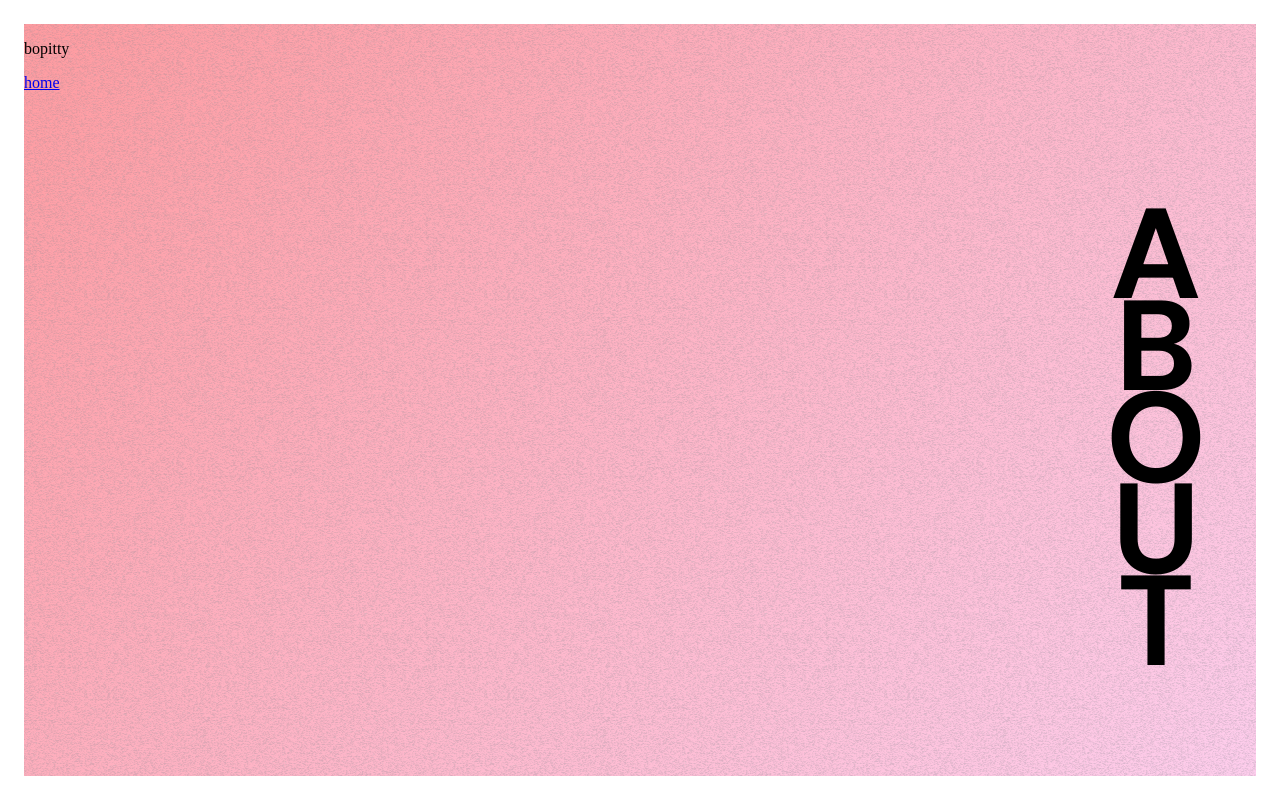
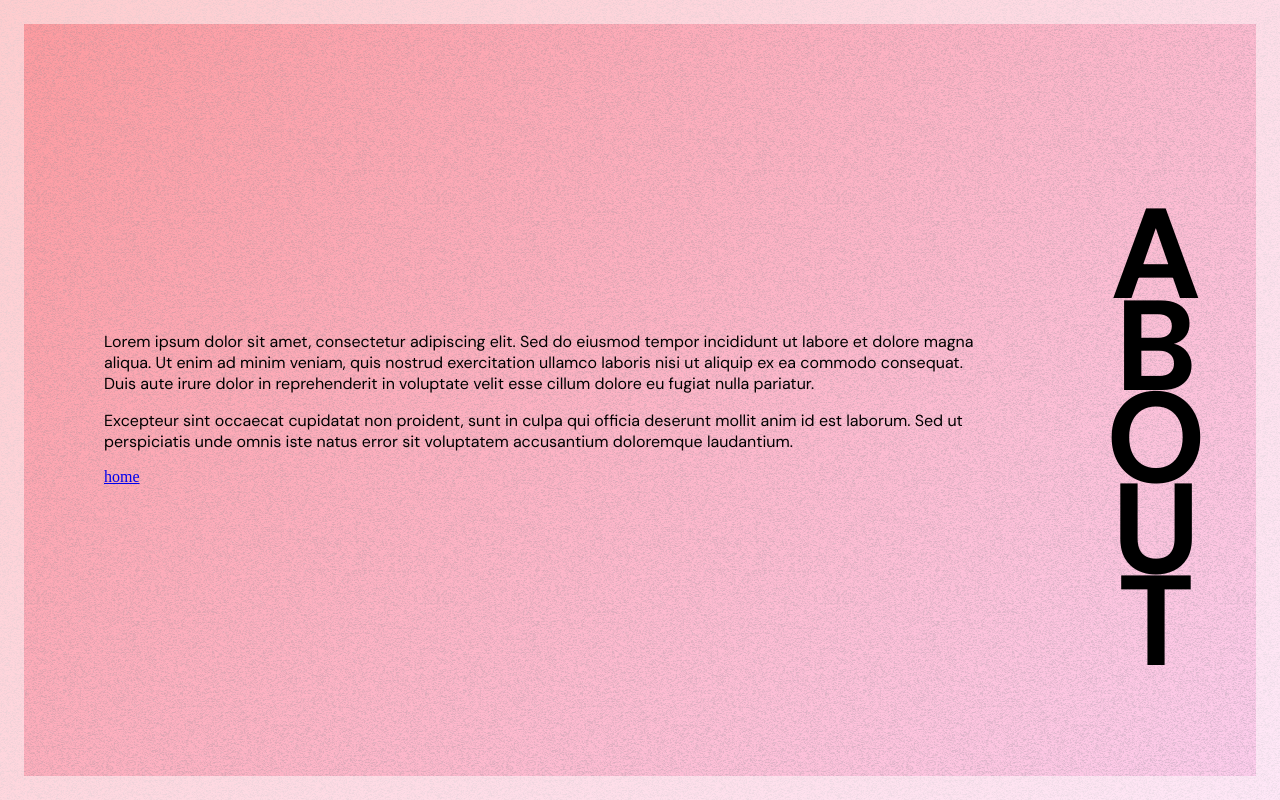
Before and after one commit to rileyjhardy/violet-skylark, a SvelteKit app: page /about in a window 1280 px wide. Built offline with nearby package versions, Linux system fonts and the light colour scheme.

Commit message:
Use vars for border width

```diff
--- a/src/app.html
+++ b/src/app.html
@@ -13,6 +13,10 @@
 			href="https://fonts.googleapis.com/css2?family=DM+Sans:ital,opsz,wght@0,9..40,100..1000;1,9..40,100..1000&family=M+PLUS+1p&display=swap"
 			rel="stylesheet"
 		/>
+		<link
+			href="https://fonts.googleapis.com/css2?family=Montserrat:ital,wght@0,100..900;1,100..900&display=swap"
+			rel="stylesheet"
+		/>
 		<meta name="viewport" content="width=device-width, initial-scale=1" />
 		%sveltekit.head%
 	</head>
--- a/src/global.css
+++ b/src/global.css
@@ -1,5 +1,10 @@
 :root {
-	--border-color: rgba(255, 255, 255);
+	--border-color: rgba(255, 255, 255, 0.5);
+	--border-width: 1.5rem;
+
+	@media (max-width: 768px) {
+		--border-width: 0.75rem;
+	}
 }
 
 html,
@@ -14,6 +19,10 @@ h3,
 h4,
 h5,
 h6 {
+	font-family: 'DM Sans', sans-serif;
+}
+
+p {
 	font-family: 'DM Sans', sans-serif;
 }
 
@@ -32,15 +41,37 @@ h6 {
 /* Animations */
 
 @keyframes vibrate {
-  0% { transform: translate(0); }
-  10% { transform: translate(-2px, 1px); }
-  20% { transform: translate(1px, -1px); }
-  30% { transform: translate(-1px, -2px); }
-  40% { transform: translate(2px, 1px); }
-  50% { transform: translate(-1px, 2px); }
-  60% { transform: translate(1px, -1px); }
-  70% { transform: translate(-2px, 1px); }
-  80% { transform: translate(1px, 2px); }
-  90% { transform: translate(-1px, -1px); }
-  100% { transform: translate(0); }
+	0% {
+		transform: translate(0);
+	}
+	10% {
+		transform: translate(-2px, 1px);
+	}
+	20% {
+		transform: translate(1px, -1px);
+	}
+	30% {
+		transform: translate(-1px, -2px);
+	}
+	40% {
+		transform: translate(2px, 1px);
+	}
+	50% {
+		transform: translate(-1px, 2px);
+	}
+	60% {
+		transform: translate(1px, -1px);
+	}
+	70% {
+		transform: translate(-2px, 1px);
+	}
+	80% {
+		transform: translate(1px, 2px);
+	}
+	90% {
+		transform: translate(-1px, -1px);
+	}
+	100% {
+		transform: translate(0);
+	}
 }
--- a/src/lib/Hero.svelte
+++ b/src/lib/Hero.svelte
@@ -24,7 +24,7 @@
 		letter-spacing: -0.8rem;
 		font-weight: 700;
 		font-size: 10rem;
-		animation: blur-in 500ms 300ms ease both;
+		animation: blur-in 700ms 300ms ease both;
 		margin: 0;
 		/* filter: blur(1px); */
 	}
@@ -49,8 +49,8 @@
 	}
 
 	.container {
-		height: calc(100vh - 3rem);
-		border: 1.5rem solid var(--border-color);
+		height: calc(100vh - (var(--border-width) * 2));
+		border: var(--border-width) var(--border-color) solid;
 		display: grid;
 		grid-template-columns: 100px 1fr 100px;
 		grid-template-rows: 100px 1fr 100px;
--- a/src/routes/about/+page.svelte
+++ b/src/routes/about/+page.svelte
@@ -1,21 +1,37 @@
 <script>
+	import { fade } from 'svelte/transition';
 </script>
 
 <div class="about">
-	<div>
-		<p>bopitty</p>
+	<div class="about__text">
+		<p>
+			Lorem ipsum dolor sit amet, consectetur adipiscing elit. Sed do eiusmod tempor incididunt ut
+			labore et dolore magna aliqua. Ut enim ad minim veniam, quis nostrud exercitation ullamco
+			laboris nisi ut aliquip ex ea commodo consequat. Duis aute irure dolor in reprehenderit in
+			voluptate velit esse cillum dolore eu fugiat nulla pariatur.
+		</p>
+		<p>
+			Excepteur sint occaecat cupidatat non proident, sunt in culpa qui officia deserunt mollit anim
+			id est laborum. Sed ut perspiciatis unde omnis iste natus error sit voluptatem accusantium
+			doloremque laudantium.
+		</p>
 		<a href="/">home</a>
 	</div>
 
-	<h2>About</h2>
+	<h2 in:fade={{ duration: 1000 }}>About</h2>
 </div>
 
 <style>
 	.about {
-		height: calc(100vh - 3rem);
-		border: 1.5rem solid var(--border-color);
+		height: calc(100vh - (var(--border-width) * 2));
+		border: var(--border-width) var(--border-color) solid;
 		display: grid;
 		grid-template-columns: 1fr 200px;
+	}
+
+	.about__text {
+		padding: 5rem;
+		place-content: center;
 	}
 
 	h2 {
--- a/src/routes/contact/+page.svelte
+++ b/src/routes/contact/+page.svelte
@@ -1,15 +1,15 @@
 <div class="contact">
 	<h2>Contact</h2>
 	<div>
-		other content
+		<h3>Need some help with your project?</h3>
 		<a aria-label="home" href="/">home</a>
 	</div>
 </div>
 
 <style>
 	.contact {
-		height: calc(100vh - 3rem);
-		border: 1.5rem solid var(--border-color);
+		height: calc(100vh - (var(--border-width) * 2));
+		border: var(--border-width) var(--border-color) solid;
 		display: grid;
 		grid-template-columns: 200px 1fr;
 		place-items: center;
--- a/src/routes/projects/+page.svelte
+++ b/src/routes/projects/+page.svelte
@@ -8,8 +8,8 @@
 
 <style>
 	.projects {
-		height: calc(100vh - 3rem);
-		border: 1.5rem solid var(--border-color);
+		height: calc(100vh - (var(--border-width) * 2));
+		border: var(--border-width) var(--border-color) solid;
 		display: grid;
 		grid-template-rows: 1fr 200px;
 		place-items: center;
```
